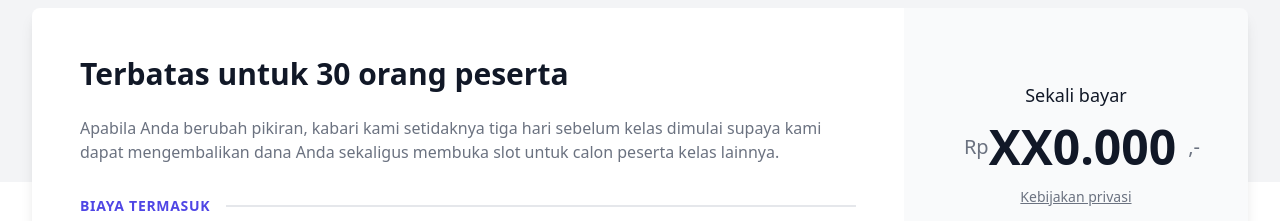
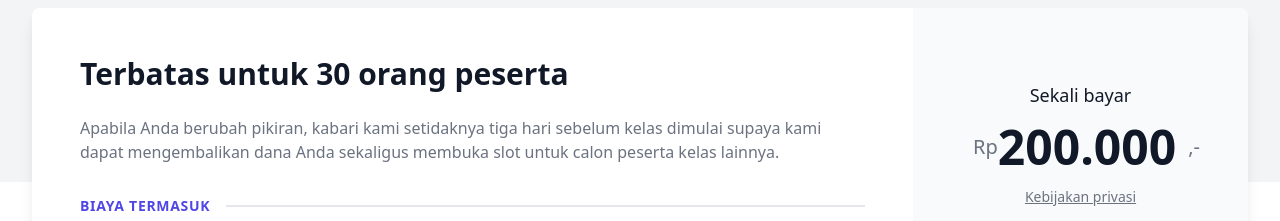
Before and after one commit to zainfathoni/rumahberbagi-app, a Next.js app: page / in a window 1280 px wide. Shown: the part 3740-3961 px from the top of the page. Built offline with nearby package versions, Linux system fonts and the light colour scheme; no server answers; a web font is replaced by a local one; what @tailwindcss/typography would draw is missing.

Commit message:
feat: update price to 200k Rupiahs

```diff
--- a/components/sections/pricing.tsx
+++ b/components/sections/pricing.tsx
@@ -101,7 +101,7 @@ export const Pricing = ({ title, children }: PricingProps): JSX.Element => {
                   <span className="ml-3 text-xl font-medium text-gray-500">
                     Rp
                   </span>
-                  <span>XX0.000</span>
+                  <span>200.000</span>
                   <span className="ml-3 text-xl font-medium text-gray-500">
                     ,-
                   </span>
```
